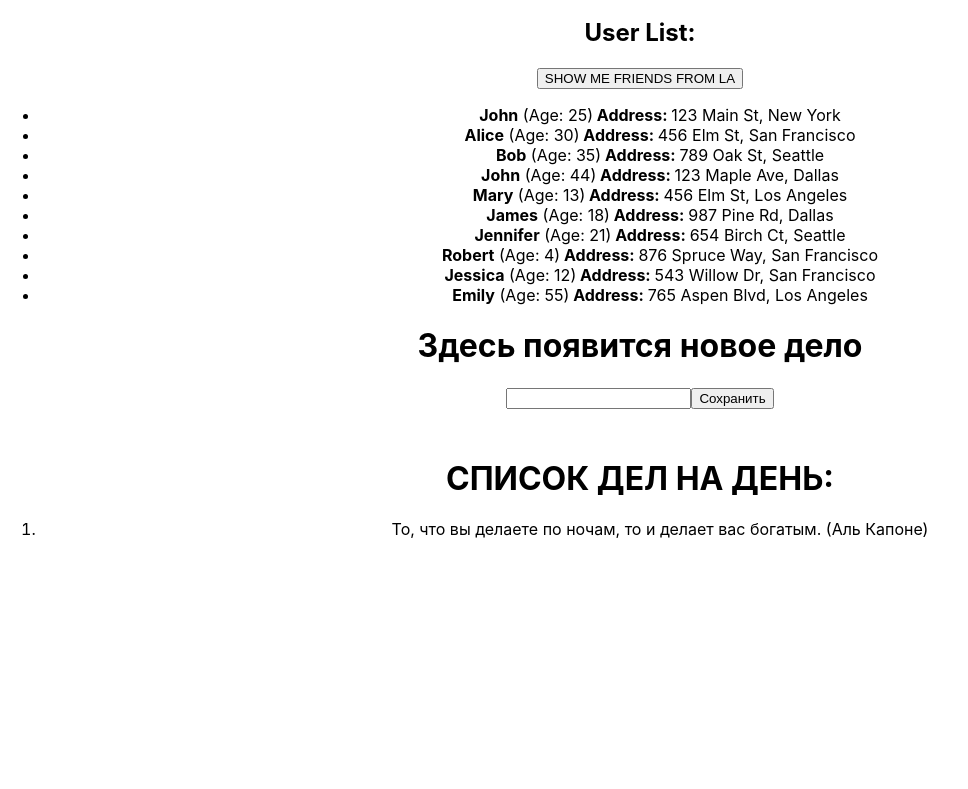
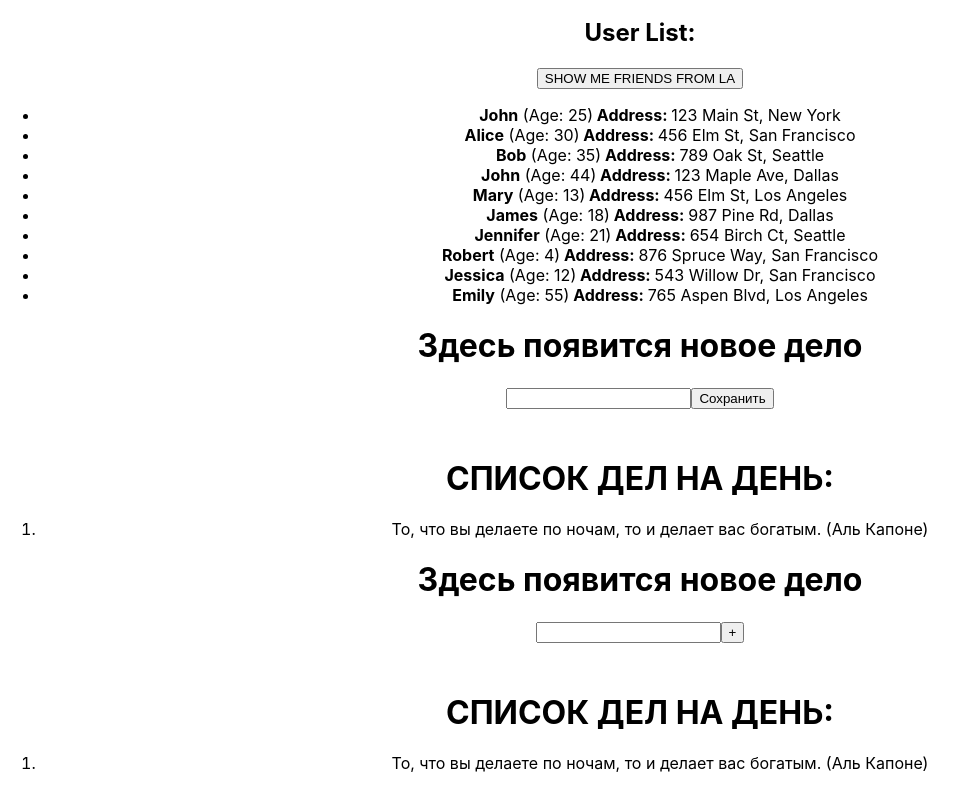
Before and after one commit to NatKhomich/homework-sprint1, a React (Create React App) app: page / in a window 1280 px wide. Shown: the part 271-1060 px from the top of the page, without its empty margins (0-968 px from the left). Before the commit the page ends 826 px from the top, so only its background shows below. Built offline with nearby package versions, Linux system fonts and the light colour scheme.

Commit message:
homework4

```diff
--- a/src/App.tsx
+++ b/src/App.tsx
@@ -10,7 +10,7 @@
       <HW1 />
       <HW2 />
       <HW3 />
-      {/*<HW4 />*/}
+      <HW4 />
     </div>
   );
 }
--- a/src/HW/4/Button.tsx
+++ b/src/HW/4/Button.tsx
@@ -1,11 +1,12 @@
+
 type ButtonPropsType = {
-  callBack: any // НУЖНО ПРОТИПИЗИРОВАТЬ
-  name: any // НУЖНО ПРОТИПИЗИРОВАТЬ
+  callBack: () => void
+  name: string
 };
 
 export const Button = (props: ButtonPropsType) => {
   const callBackHandler = () => {
-    // НУЖНО ДОПИСАТЬ
+    props.callBack()
   };
 
   return (
--- a/src/HW/4/HW4.tsx
+++ b/src/HW/4/HW4.tsx
@@ -24,27 +24,27 @@
 
   return (
     <div id={'hw04'}>
-      {/*{currentText ? (*/}
-      {/*  <h1 id={'hw04-text'}>{currentText}</h1>*/}
-      {/*) : (*/}
-      {/*  <h1 id={'hw04-default-text'}>Здесь появится новое дело</h1>*/}
-      {/*)}*/}
+      {currentText ? (
+        <h1 id={'hw04-text'}>{currentText}</h1>
+      ) : (
+        <h1 id={'hw04-default-text'}>Здесь появится новое дело</h1>
+      )}
 
-      {/*<Input НЕ ХВАТАЕТ АРГУМЕНТОВ />*/}
+      <Input currentText={currentText} setCurrentText={setCurrentText} />
 
-      {/*<Button НЕ ХВАТАЕТ АРГУМЕНТОВ />*/}
+      <Button name={'+'} callBack={handleSave}/>
 
-      {/*<h1 style={{ marginTop: '50px' }}>СПИСОК ДЕЛ НА ДЕНЬ:</h1>*/}
+      <h1 style={{ marginTop: '50px' }}>СПИСОК ДЕЛ НА ДЕНЬ:</h1>
 
-      {/*<ol id={'hw04-tasks'}>*/}
-      {/*  {texts.map((el, index) => {*/}
-      {/*    return (*/}
-      {/*      <li key={index} id={`hw04-task-${index}`} className={ЕСЛИ ЧЕТН ? S.chetNechet : ''}>*/}
-      {/*        {el}*/}
-      {/*      </li>*/}
-      {/*    );*/}
-      {/*  })}*/}
-      {/*</ol>*/}
+      <ol id={'hw04-tasks'}>
+        {texts.map((el, index) => {
+          return (
+            <li key={index} id={`hw04-task-${index}`} className={index %2 ? s.chetNechet : ''}>
+              {el}
+            </li>
+          );
+        })}
+      </ol>
     </div>
   );
 };
--- a/src/HW/4/Input.tsx
+++ b/src/HW/4/Input.tsx
@@ -1,14 +1,19 @@
+import {ChangeEvent} from 'react';
+
 type InputPropsType = {
-	currentText: any // НУЖНО ПРОТИПИЗИРОВАТЬ
-	setCurrentText: any // НУЖНО ПРОТИПИЗИРОВАТЬ
+	currentText: string
+	setCurrentText: (event: string) => void
 };
 
 export const Input = (props: InputPropsType) => {
-	const onChangeHandler = (event: 'НУЖНО ПРОТИПИЗИРОВАТЬ') => {
-		// НУЖНО ДОПИСАТЬ
+
+	const onChangeHandler = (event: ChangeEvent<HTMLInputElement>) => {
+	props.setCurrentText(event.currentTarget.value)
 	};
 
-	// return (
-	//   <input id={'hw04-input'} type="text" value={props.currentText} onChange={onChangeHandler} />
-	// );
+	return (
+	  <input id={'hw04-input'} type="text"
+			 value={props.currentText}
+			 onChange={onChangeHandler} />
+	);
 };
```
